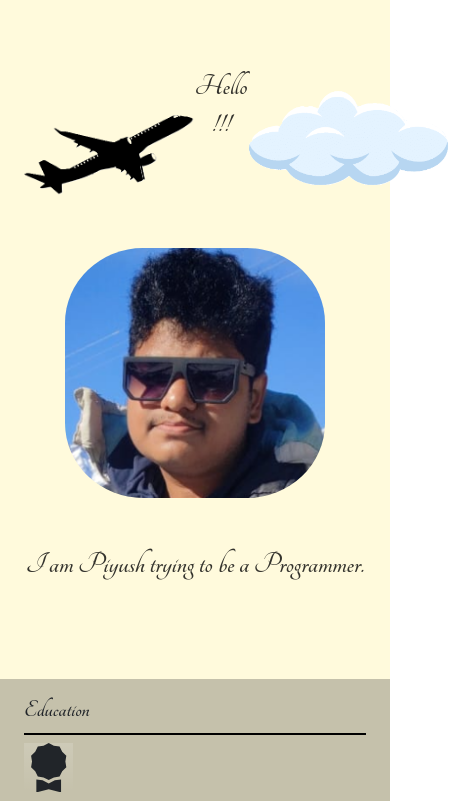
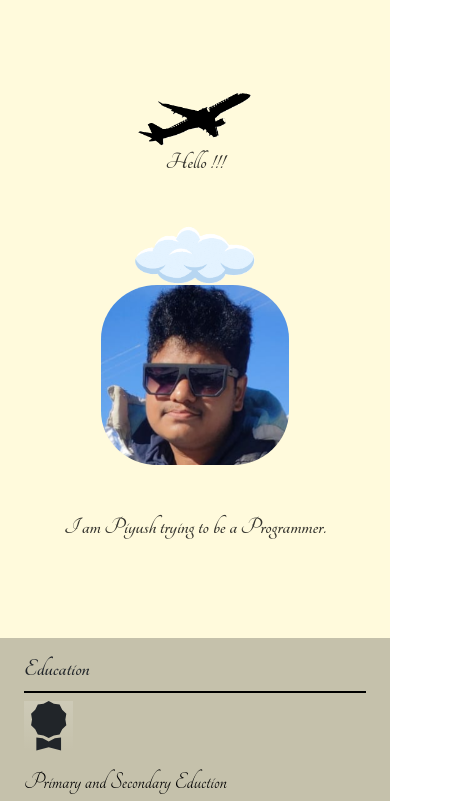
Before and after one commit to PiyushOrke2007/Capstone_Project-2, a plain HTML site: page index.html in a window 390 px wide. Shown: the top 801 px of the page, 451 px wide, since content can reach past the window. Drawn offline with nearby package versions, Linux system fonts and the light colour scheme.

Commit message:
Update style.css

```diff
--- a/css/style.css
+++ b/css/style.css
@@ -13,19 +13,43 @@
 .profile-icon{
     border-radius: 30%;
 }
-.image-of-cloud{
-    margin-top: 20px;
 
-}
 .image-of-plane{
     margin-top: 40px;
 }
-.images{
-    display: flex;
-    margin-top: 20px;
-    margin-bottom: 50px;
-    justify-content:space-between;
+.image-of-cloud {
+  max-width: 100%;
+  height: auto;
+  display: block;
+  margin: 0 auto;
 }
+
+/* Optional: Ensure images inside .images div stack nicely */
+.images {
+  display: flex;
+  flex-direction: column;
+  align-items: center;
+}
+
+/* Responsive fix for small screens */
+@media (max-width: 576px) {
+  .image-of-cloud {
+    height: 60px; /* smaller height for small screens */
+  }
+
+  .image-of-plane {
+    height: 60px;
+  }
+
+  .profile-icon {
+    height: 180px;
+  }
+
+  .fp {
+    font-size: 1.5rem;
+  }
+}
+
 h1{
     margin-top: 50px;
 }
```
